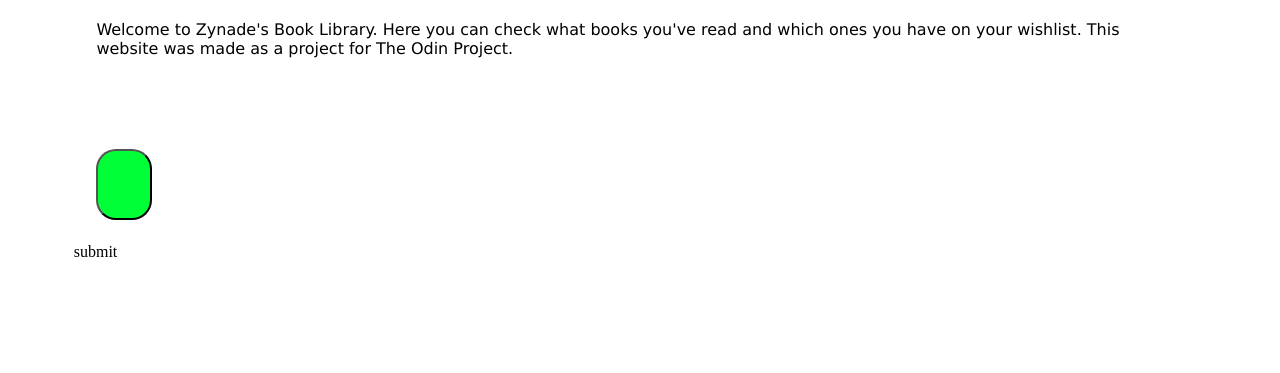
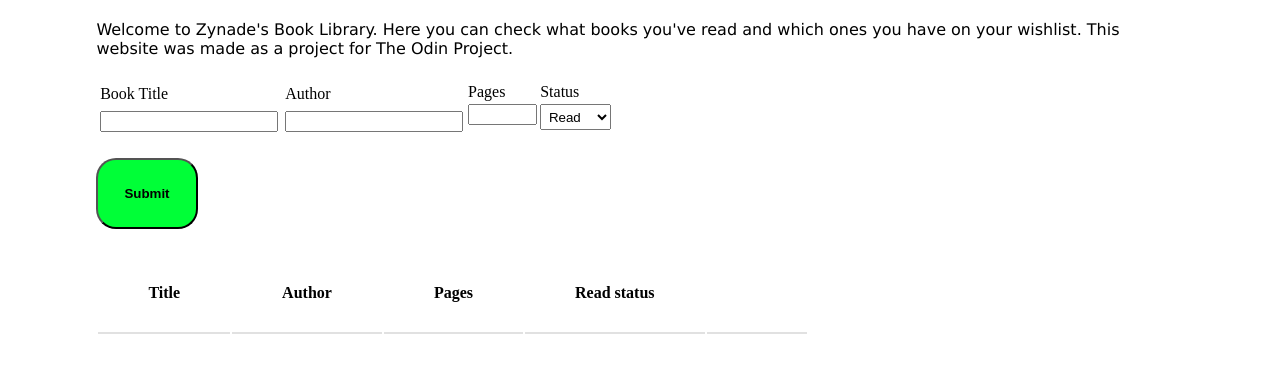
Before and after one commit to Zynade/book-library, a plain HTML site: page index.html in a window 1280 px wide. Shown: the part 91-464 px from the top of the page. Drawn offline with Linux system fonts and the light colour scheme; a script that the page names is missing.

Commit message:
restructured html

```diff
--- a/index.html
+++ b/index.html
@@ -16,19 +16,41 @@
         for The Odin Project.</p>
     </div>
     <form action>
-        <div class="form-columns">
-
+        <div class="form-buttons">
+            <div class="form-columns">
+                <label>Book Title</label>
+                <input>
+            </div>
+            <div class="form-columns">
+                <label>Author</label>
+                <input>
+            </div>
+            <div class="form-columns">
+                <label>Pages</label>
+                <input type="number" min="10" max="5000">
+            </div>
+            <div class="form-columns drop-down-menu">
+                <label>Status</label>
+                <select>
+                    <option>Read</option>
+                    <option>Not read</option>
+                </select>
+            </div>
         </div>
-        <div class="form-columns">
-
-        </div>
-        <div class="form-columns drop-down-menu">
-
-        </div>
-        <input type="button" class="submit-button">submit</input>
+        <button class="submit-button">Submit</button>
     </form>
     <div class="main-library-table">
-
+        <table>
+            <thead>
+                <th>Title</th>
+                <th>Author</th>
+                <th>Pages</th>
+                <th>Read status</th>
+                <th></th>
+            </thead>
+            <tbody id="library-table-body">
+            </tbody>
+        </table>
     </div>
 
 </body>
```
